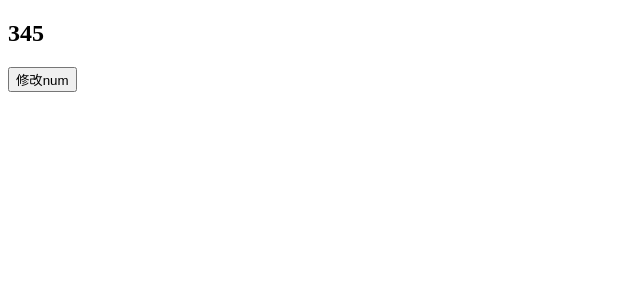
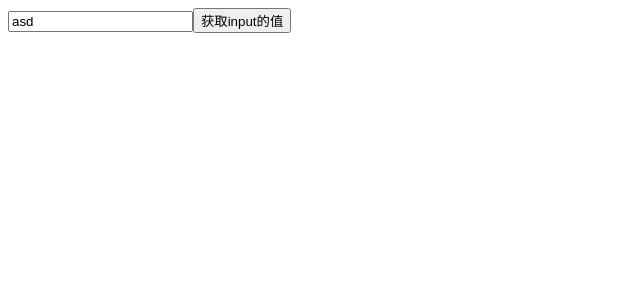
Before and after one commit to hufanglei/react-learn-note, a React (Create React App) app: page / in a window 1280 px wide. Shown: the top 300 px of the page, without its empty margins (0-640 px from the left). Built offline with nearby package versions, Linux system fonts and the light colour scheme.

Commit message:
受控组件

```diff
--- /dev/null
+++ b/src/App6.jsx
@@ -0,0 +1,30 @@
+import React, {useState} from 'react';
+
+const App6 = () => {
+    const [value,setValue] = useState("asd")
+
+    // const inputChange = (e) => {
+    //     console.log(e.target.value)
+    //     setValue(e.target.value)
+    // }
+
+    const inputChange = (e) => setValue(e.target.value)
+
+    const clickFn = () => console.log(value)
+
+    return (
+        <div>
+            <input type="text" value={value} onChange={inputChange}/>
+            {/*<button onClick={clickFn}>获取input的值</button>*/}
+            <button onClick={() => console.log(value)}>获取input的值</button>
+        </div>
+    );
+};
+
+export default App6;
+
+/**
+ * 受控组件 和 不受控组件:
+ * 受控组件和不受控组件只存在于表单元素
+ * 所谓的受控组件就是表单元素的value需要通过state（或useState）来定义
+ */
--- a/src/index.js
+++ b/src/index.js
@@ -1,6 +1,6 @@
 // console.log('hello world')
 import ReactDOM from 'react-dom'
-import App from "./App5";
+import App from "./App6";
 import App3 from "./App3";
 
 //ReactDOM.render(组件名称，要注入的元素)
```
